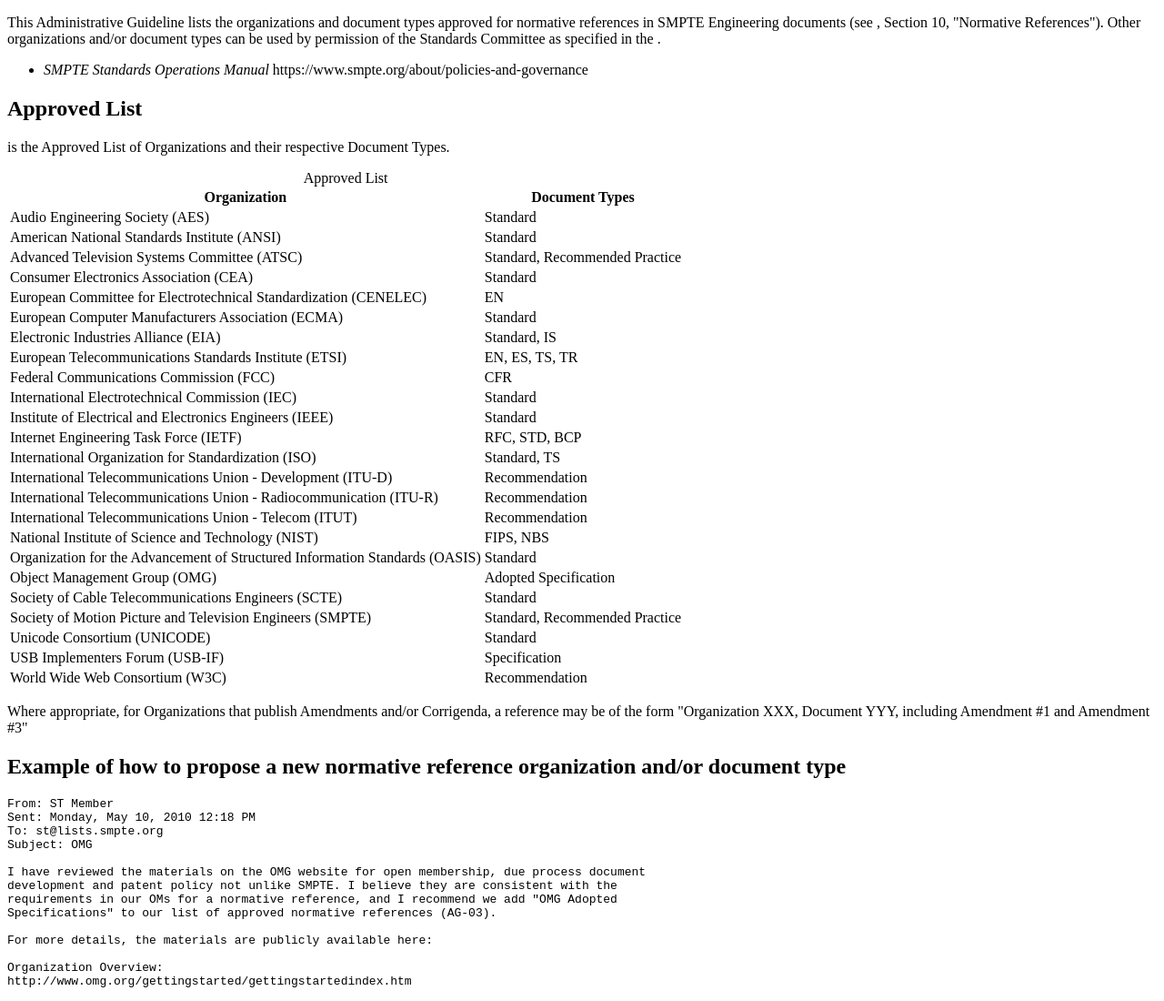
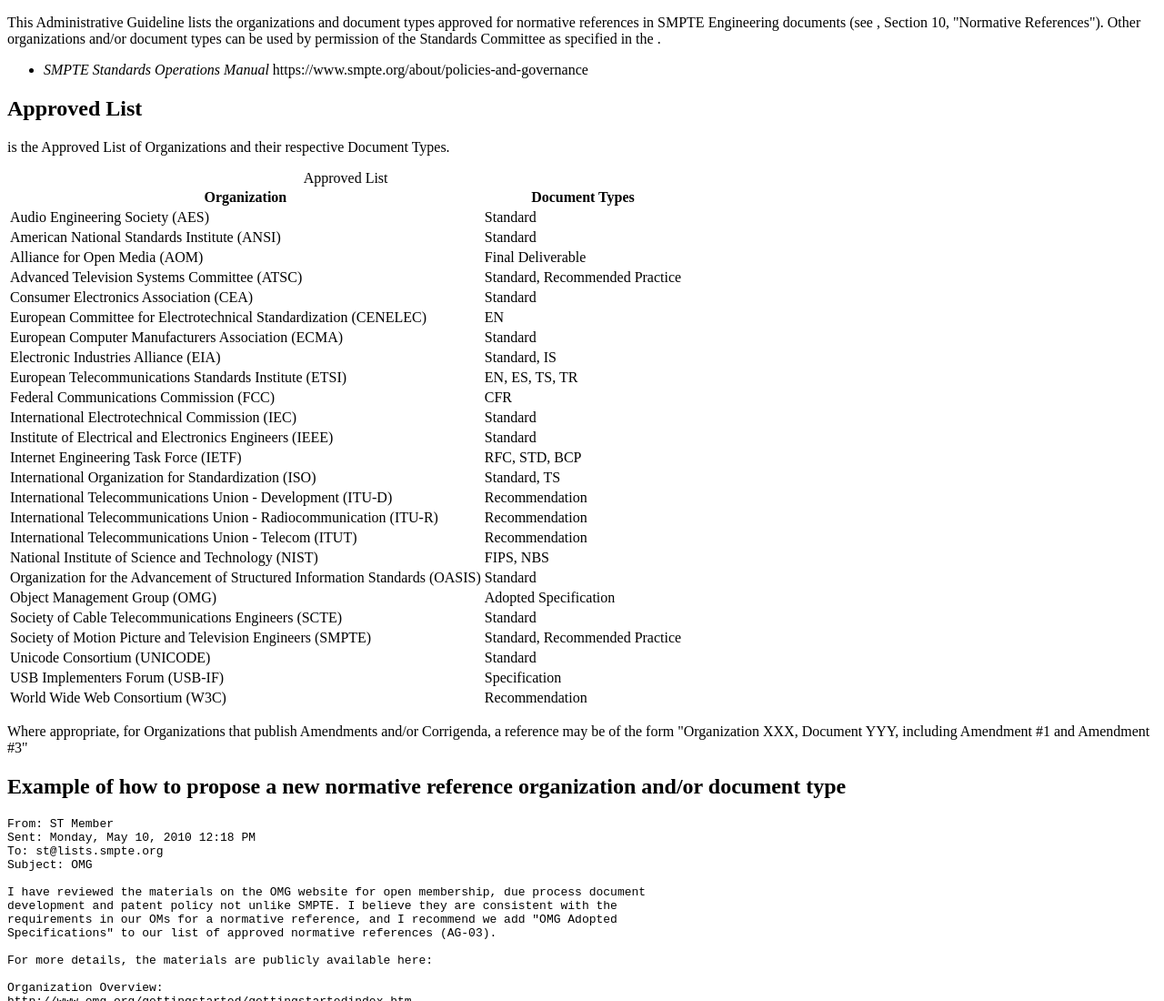
Before and after one commit to SMPTE/ag-03, a website: page doc/main.html in a window 1280 px wide. Shown: the top 1100 px of the page at 91% size. Drawn offline with Linux system fonts and the light colour scheme.

Commit message:
Adding AOM Final Deliverable to Table 1

```diff
--- a/doc/main.html
+++ b/doc/main.html
@@ -47,6 +47,10 @@
         <tr>
           <td>American National Standards Institute (ANSI) </td>
           <td>Standard </td>
+        </tr>
+        <tr>
+          <td>Alliance for Open Media (AOM) </td>
+          <td>Final Deliverable </td>
         </tr>
         <tr>
           <td>Advanced Television Systems Committee (ATSC)  </td>
```
